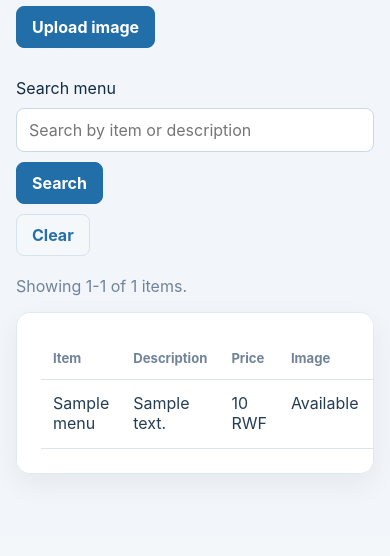
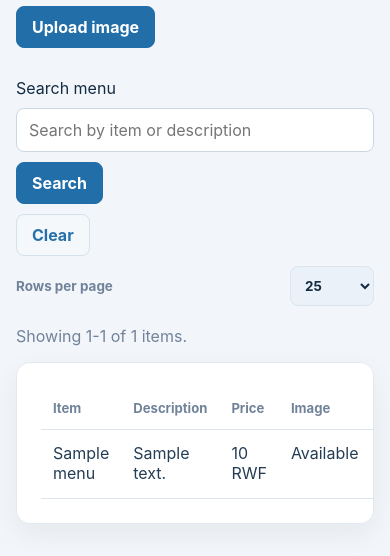
Before and after one commit to ndayizeyekevin/remote, a PHP site: page /admin/menu.php in a window 390 px wide. Shown: the part 309-865 px from the top of the page. Before the commit the page ends 784 px from the top, so only its background shows below. Run offline with PHP 8.4, Linux system fonts and the light colour scheme; the visitor is signed in with stand-in values (Sample User, id 1); tables that the repository leaves empty or names only in its code hold one stand-in row (values such as "Sample post").

Commit message:
Enhance menu pagination and search functionality with dynamic page size selection

```diff
--- a/admin/menu.php
+++ b/admin/menu.php
@@ -2,7 +2,13 @@
 require_once __DIR__ . '/includes/require_admin.php';
 
 $search = isset($_GET['q']) && is_string($_GET['q']) ? trim($_GET['q']) : '';
-$pageSize = 25;
+$allowedPageSizes = [10, 25, 50, 100];
+$requestedPageSize = isset($_GET['per_page']) && is_string($_GET['per_page'])
+    ? filter_var($_GET['per_page'], FILTER_VALIDATE_INT)
+    : 25;
+$pageSize = is_int($requestedPageSize) && in_array($requestedPageSize, $allowedPageSizes, true)
+    ? $requestedPageSize
+    : 25;
 $page = isset($_GET['page']) && is_string($_GET['page'])
     ? filter_var($_GET['page'], FILTER_VALIDATE_INT)
     : 1;
@@ -56,8 +62,39 @@ try {
 }
 $firstItem = $totalItems > 0 ? $offset + 1 : 0;
 $lastItem = $offset + count($menuItems);
-$previousPageUrl = '?' . http_build_query(['q' => $search, 'page' => max(1, $page - 1)]);
-$nextPageUrl = '?' . http_build_query(['q' => $search, 'page' => min($totalPages, $page + 1)]);
+$previousPageUrl = '?' . http_build_query([
+    'q' => $search,
+    'page' => max(1, $page - 1),
+    'per_page' => $pageSize,
+]);
+$nextPageUrl = '?' . http_build_query([
+    'q' => $search,
+    'page' => min($totalPages, $page + 1),
+    'per_page' => $pageSize,
+]);
+
+if ($totalPages <= 7) {
+    $visiblePages = range(1, $totalPages);
+} else {
+    $visiblePages = [1];
+    $windowStart = max(2, $page - 1);
+    $windowEnd = min($totalPages - 1, $page + 1);
+    if ($page <= 3) {
+        $windowEnd = min($totalPages - 1, 4);
+    } elseif ($page >= $totalPages - 2) {
+        $windowStart = max(2, $totalPages - 3);
+    }
+    if ($windowStart > 2) {
+        $visiblePages[] = '...';
+    }
+    for ($number = $windowStart; $number <= $windowEnd; $number++) {
+        $visiblePages[] = $number;
+    }
+    if ($windowEnd < $totalPages - 1) {
+        $visiblePages[] = '...';
+    }
+    $visiblePages[] = $totalPages;
+}
 ?>
 <!DOCTYPE html>
 <html lang="en">
@@ -67,7 +104,7 @@ $nextPageUrl = '?' . http_build_query(['q' => $search, 'page' => min($totalPages
     <title>Menu management | KABC Hotel</title>
     <link rel="icon" type="image/png" href="../assets/images/icon.png">
     <script src="../assets/js/admin_theme.js?v=2"></script>
-    <link rel="stylesheet" href="../assets/css/admin.css?v=12">
+    <link rel="stylesheet" href="../assets/css/admin.css?v=13">
 </head>
 <body>
 <div class="admin-layout">
@@ -87,11 +124,19 @@ $nextPageUrl = '?' . http_build_query(['q' => $search, 'page' => min($totalPages
             <div class="notice <?= $flash['type'] === 'success' ? 'success' : 'error' ?>" role="status"><?= adminEscape($flash['message']) ?></div>
         <?php endif; ?>
 
-        <form class="search-form" id="menuSearchForm" method="get">
+        <form class="search-form menu-search-form" id="menuSearchForm" method="get">
             <label class="visually-hidden" for="menuSearch">Search menu</label>
             <input id="menuSearch" name="q" type="search" value="<?= adminEscape($search) ?>" placeholder="Search by item or description">
             <button class="button primary" type="submit">Search</button>
             <a class="button" id="clearMenuSearch" href="menu"<?= $search === '' ? ' hidden' : '' ?>>Clear</a>
+            <label class="menu-page-size" for="menuPageSize">
+                <span>Rows per page</span>
+                <select id="menuPageSize" name="per_page">
+                    <?php foreach ($allowedPageSizes as $allowedPageSize): ?>
+                        <option value="<?= $allowedPageSize ?>"<?= $pageSize === $allowedPageSize ? ' selected' : '' ?>><?= $allowedPageSize ?></option>
+                    <?php endforeach; ?>
+                </select>
+            </label>
         </form>
 
         <p class="muted" id="menuSearchStatus" aria-live="polite">
@@ -116,16 +161,32 @@ $nextPageUrl = '?' . http_build_query(['q' => $search, 'page' => min($totalPages
             </table>
         </section>
         <nav class="menu-pagination" id="menuPagination" aria-label="Menu results pages"<?= $totalPages <= 1 ? ' hidden' : '' ?>>
-            <a class="button" id="menuPreviousPage" data-page="<?= max(1, $page - 1) ?>"
-                href="<?= adminEscape($previousPageUrl) ?>" rel="prev"
-                aria-disabled="<?= $page <= 1 ? 'true' : 'false' ?>"<?= $page <= 1 ? ' tabindex="-1"' : '' ?>>Previous</a>
-            <span class="muted" id="menuPageStatus" aria-live="polite">Page <?= $page ?> of <?= $totalPages ?></span>
-            <a class="button" id="menuNextPage" data-page="<?= min($totalPages, $page + 1) ?>"
-                href="<?= adminEscape($nextPageUrl) ?>" rel="next"
-                aria-disabled="<?= $page >= $totalPages ? 'true' : 'false' ?>"<?= $page >= $totalPages ? ' tabindex="-1"' : '' ?>>Next</a>
+            <div class="menu-pagination-info">
+                <span class="pagination-current" id="menuPageStatus" aria-live="polite">Page <?= $page ?> of <?= $totalPages ?></span>
+            </div>
+            <div class="menu-pagination-controls">
+                <a class="button pagination-arrow" id="menuPreviousPage" data-page="<?= max(1, $page - 1) ?>"
+                    href="<?= adminEscape($previousPageUrl) ?>" rel="prev"
+                    aria-disabled="<?= $page <= 1 ? 'true' : 'false' ?>"<?= $page <= 1 ? ' tabindex="-1"' : '' ?>>Previous</a>
+                <div class="menu-page-numbers" id="menuPageNumbers" aria-label="Select menu page">
+                    <?php foreach ($visiblePages as $visiblePage): ?>
+                        <?php if ($visiblePage === '...'): ?>
+                            <span class="pagination-ellipsis" aria-hidden="true">...</span>
+                        <?php else: ?>
+                            <?php $pageUrl = '?' . http_build_query(['q' => $search, 'page' => $visiblePage, 'per_page' => $pageSize]); ?>
+                            <a class="pagination-page<?= $visiblePage === $page ? ' is-current' : '' ?>"
+                                href="<?= adminEscape($pageUrl) ?>" data-page="<?= $visiblePage ?>"
+                                aria-label="Page <?= $visiblePage ?>"<?= $visiblePage === $page ? ' aria-current="page"' : '' ?>><?= $visiblePage ?></a>
+                        <?php endif; ?>
+                    <?php endforeach; ?>
+                </div>
+                <a class="button pagination-arrow" id="menuNextPage" data-page="<?= min($totalPages, $page + 1) ?>"
+                    href="<?= adminEscape($nextPageUrl) ?>" rel="next"
+                    aria-disabled="<?= $page >= $totalPages ? 'true' : 'false' ?>"<?= $page >= $totalPages ? ' tabindex="-1"' : '' ?>>Next</a>
+            </div>
         </nav>
     </main>
 </div>
-<script src="../assets/js/admin_menu_search.js?v=2"></script>
+<script src="../assets/js/admin_menu_search.js?v=3"></script>
 </body>
 </html>
--- a/assets/css/admin.css
+++ b/assets/css/admin.css
@@ -355,15 +355,89 @@ a { color: var(--admin-green); }
 
 .menu-pagination {
     display: flex;
-    flex-wrap: wrap;
     align-items: center;
-    justify-content: center;
-    gap: 12px;
-    margin-top: 16px;
+    justify-content: space-between;
+    gap: 20px;
+    margin-top: 18px;
+    padding: 14px 18px;
+    border: 1px solid var(--admin-border);
+    border-radius: 12px;
+    background: var(--admin-panel);
+    box-shadow: 0 8px 24px rgba(0, 0, 0, 0.08);
 }
 
 .menu-pagination[hidden] { display: none; }
-.menu-pagination a[aria-disabled="true"] { opacity: 0.55; pointer-events: none; }
+.menu-search-form { max-width: none; align-items: center; flex-wrap: wrap; }
+.menu-search-form input { flex: 1 1 260px; min-width: 220px; }
+.menu-page-size {
+    display: flex;
+    align-items: center;
+    gap: 10px;
+    margin-left: auto;
+    color: var(--admin-muted);
+    font-size: 0.84rem;
+    font-weight: 700;
+    white-space: nowrap;
+}
+.menu-page-size select {
+    min-width: 76px;
+    min-height: 40px;
+    padding: 7px 28px 7px 10px;
+    border: 1px solid var(--admin-border);
+    border-radius: 8px;
+    background: var(--admin-panel-light);
+    color: var(--admin-text);
+    font: inherit;
+    cursor: pointer;
+}
+.menu-pagination-info { min-width: 100px; }
+.pagination-current { color: var(--admin-text); font-size: 0.9rem; font-weight: 800; }
+.menu-pagination-controls { display: flex; align-items: center; gap: 8px; margin-left: auto; }
+.menu-page-numbers { display: flex; align-items: center; gap: 4px; }
+.menu-pagination .pagination-page {
+    display: grid;
+    min-width: 38px;
+    height: 38px;
+    place-items: center;
+    padding: 0 9px;
+    border: 1px solid transparent;
+    border-radius: 9px;
+    color: var(--admin-muted);
+    font-size: 0.88rem;
+    font-weight: 700;
+    text-decoration: none;
+    transition: background-color 140ms ease, color 140ms ease, border-color 140ms ease, transform 140ms ease;
+}
+.menu-pagination .pagination-page:hover {
+    transform: translateY(-1px);
+    border-color: var(--admin-border);
+    background: var(--admin-panel-light);
+    color: var(--admin-text);
+}
+.menu-pagination .pagination-page.is-current {
+    border-color: var(--admin-green);
+    background: var(--admin-green);
+    color: #102116;
+    box-shadow: 0 4px 12px rgba(88, 214, 141, 0.22);
+}
+.pagination-ellipsis { padding: 0 3px; color: var(--admin-muted); }
+.menu-pagination .pagination-arrow { min-width: 88px; justify-content: center; }
+.menu-pagination a[aria-disabled="true"] { opacity: 0.45; pointer-events: none; }
+@media (max-width: 700px) {
+    .menu-pagination { flex-direction: column; align-items: stretch; }
+    .menu-pagination-info { text-align: center; }
+    .menu-pagination-controls { justify-content: center; margin-left: 0; }
+}
+@media (max-width: 520px) {
+    .menu-search-form { align-items: stretch; }
+    .menu-search-form input { flex-basis: 100%; min-width: 0; }
+    .menu-page-size { width: 100%; justify-content: space-between; margin-left: 0; }
+    .menu-pagination { gap: 12px; padding: 13px 10px; }
+    .menu-pagination-controls { flex-wrap: wrap; gap: 5px; }
+    .menu-pagination .pagination-arrow { min-width: 72px; padding: 9px 10px; }
+    .menu-page-numbers { gap: 1px; }
+    .menu-pagination .pagination-page { min-width: 34px; height: 36px; padding: 0 6px; }
+}
 
 .login-page {
     display: grid;
--- a/assets/js/admin_menu_search.js
+++ b/assets/js/admin_menu_search.js
@@ -4,18 +4,21 @@
     var results = document.getElementById('menuResults');
     var status = document.getElementById('menuSearchStatus');
     var clearLink = document.getElementById('clearMenuSearch');
+    var pageSizeSelect = document.getElementById('menuPageSize');
     var pagination = document.getElementById('menuPagination');
     var previousPage = document.getElementById('menuPreviousPage');
     var nextPage = document.getElementById('menuNextPage');
     var pageStatus = document.getElementById('menuPageStatus');
+    var pageNumbers = document.getElementById('menuPageNumbers');
 
-    if (!form || !input || !results || !status || !clearLink
-        || !pagination || !previousPage || !nextPage || !pageStatus) {
+    if (!form || !input || !results || !status || !clearLink || !pageSizeSelect
+        || !pagination || !previousPage || !nextPage || !pageStatus || !pageNumbers) {
         return;
     }
 
     var timer;
     var controller;
+    var defaultPageSize = 25;
 
     function addCell(row, text) {
         var cell = document.createElement('td');
@@ -56,7 +59,7 @@
         results.replaceChildren(fragment);
     }
 
-    function updatePageLink(link, query, page, disabled) {
+    function pageUrl(query, page, pageSize) {
         var url = new URL(window.location.href);
         if (query) {
             url.searchParams.set('q', query);
@@ -68,7 +71,16 @@
         } else {
             url.searchParams.delete('page');
         }
-        link.href = url.pathname + url.search + url.hash;
+        if (pageSize !== defaultPageSize) {
+            url.searchParams.set('per_page', String(pageSize));
+        } else {
+            url.searchParams.delete('per_page');
+        }
+        return url.pathname + url.search + url.hash;
+    }
+
+    function updatePageLink(link, query, page, pageSize, disabled) {
+        link.href = pageUrl(query, page, pageSize);
         link.dataset.page = String(page);
         link.setAttribute('aria-disabled', disabled ? 'true' : 'false');
         if (disabled) {
@@ -78,16 +90,71 @@
         }
     }
 
-    function renderPagination(page, pages, query) {
+    function renderPageNumbers(page, pages, query, pageSize) {
+        var visiblePages = [];
+        if (pages <= 7) {
+            for (var number = 1; number <= pages; number++) {
+                visiblePages.push(number);
+            }
+        } else {
+            visiblePages.push(1);
+            var windowStart = Math.max(2, page - 1);
+            var windowEnd = Math.min(pages - 1, page + 1);
+            if (page <= 3) {
+                windowEnd = Math.min(pages - 1, 4);
+            } else if (page >= pages - 2) {
+                windowStart = Math.max(2, pages - 3);
+            }
+            if (windowStart > 2) {
+                visiblePages.push('...');
+            }
+            for (var current = windowStart; current <= windowEnd; current++) {
+                visiblePages.push(current);
+            }
+            if (windowEnd < pages - 1) {
+                visiblePages.push('...');
+            }
+            visiblePages.push(pages);
+        }
+
+        var fragment = document.createDocumentFragment();
+        visiblePages.forEach(function (number) {
+            if (number === '...') {
+                var ellipsis = document.createElement('span');
+                ellipsis.className = 'pagination-ellipsis';
+                ellipsis.setAttribute('aria-hidden', 'true');
+                ellipsis.textContent = '...';
+                fragment.appendChild(ellipsis);
+                return;
+            }
+
+            var link = document.createElement('a');
+            link.className = 'pagination-page';
+            link.href = pageUrl(query, number, pageSize);
+            link.dataset.page = String(number);
+            link.textContent = String(number);
+            link.setAttribute('aria-label', 'Page ' + number);
+            if (number === page) {
+                link.classList.add('is-current');
+                link.setAttribute('aria-current', 'page');
+            }
+            fragment.appendChild(link);
+        });
+        pageNumbers.replaceChildren(fragment);
+    }
+
+    function renderPagination(page, pages, query, pageSize) {
         pagination.hidden = pages <= 1;
         pageStatus.textContent = 'Page ' + page + ' of ' + pages;
-        updatePageLink(previousPage, query, Math.max(1, page - 1), page <= 1);
-        updatePageLink(nextPage, query, Math.min(pages, page + 1), page >= pages);
+        updatePageLink(previousPage, query, Math.max(1, page - 1), pageSize, page <= 1);
+        updatePageLink(nextPage, query, Math.min(pages, page + 1), pageSize, page >= pages);
+        renderPageNumbers(page, pages, query, pageSize);
     }
 
     async function searchMenu(requestedPage) {
         var query = input.value.trim();
         var page = requestedPage || 1;
+        var pageSize = Number(pageSizeSelect.value);
         clearLink.hidden = query === '';
         if (controller) {
             controller.abort();
@@ -106,12 +173,18 @@
         } else {
             url.searchParams.delete('page');
         }
+        if (pageSize !== defaultPageSize) {
+            url.searchParams.set('per_page', String(pageSize));
+        } else {
+            url.searchParams.delete('per_page');
+        }
         window.history.replaceState({}, '', url);
 
         try {
             var searchUrl = new URL('menu_search', window.location.href);
             searchUrl.searchParams.set('q', query);
             searchUrl.searchParams.set('page', String(page));
+            searchUrl.searchParams.set('per_page', String(pageSize));
             var response = await fetch(searchUrl, {
                 headers: { Accept: 'application/json' },
                 credentials: 'same-origin',
@@ -124,17 +197,18 @@
             var data = await response.json();
             if (!Array.isArray(data.items) || typeof data.total !== 'number'
                 || typeof data.page !== 'number' || typeof data.pages !== 'number'
-                || typeof data.limit !== 'number') {
+                || typeof data.limit !== 'number' || typeof data.page_size !== 'number') {
                 throw new Error('The search response was invalid.');
             }
 
+            window.history.replaceState({}, '', pageUrl(query, data.page, data.page_size));
             renderItems(data.items);
-            var firstItem = data.total === 0 ? 0 : ((data.page - 1) * data.limit) + 1;
-            var lastItem = Math.min(data.page * data.limit, data.total);
+            var firstItem = data.total === 0 ? 0 : ((data.page - 1) * data.page_size) + 1;
+            var lastItem = Math.min(data.page * data.page_size, data.total);
             status.textContent = data.total === 0
                 ? '0 items found.'
                 : 'Showing ' + firstItem + '-' + lastItem + ' of ' + data.total + ' items.';
-            renderPagination(data.page, data.pages, query);
+            renderPagination(data.page, data.pages, query, data.page_size);
         } catch (error) {
             if (error.name === 'AbortError') {
                 return;
@@ -151,6 +225,11 @@
 
     form.addEventListener('submit', function (event) {
         event.preventDefault();
+        window.clearTimeout(timer);
+        searchMenu(1);
+    });
+
+    pageSizeSelect.addEventListener('change', function () {
         window.clearTimeout(timer);
         searchMenu(1);
     });
```
Also changed, not shown: admin/menu_search.php (+8 -1 lines).
